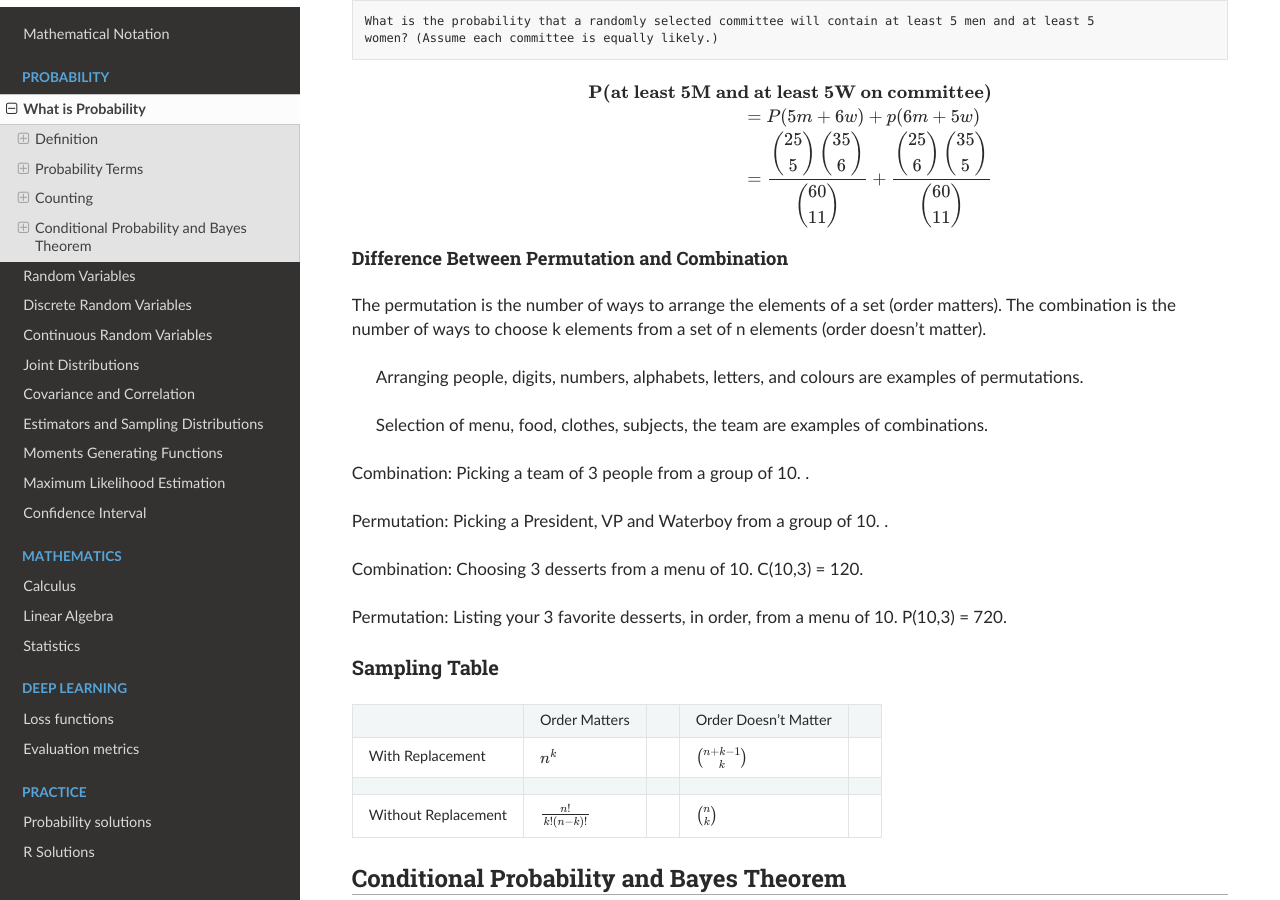
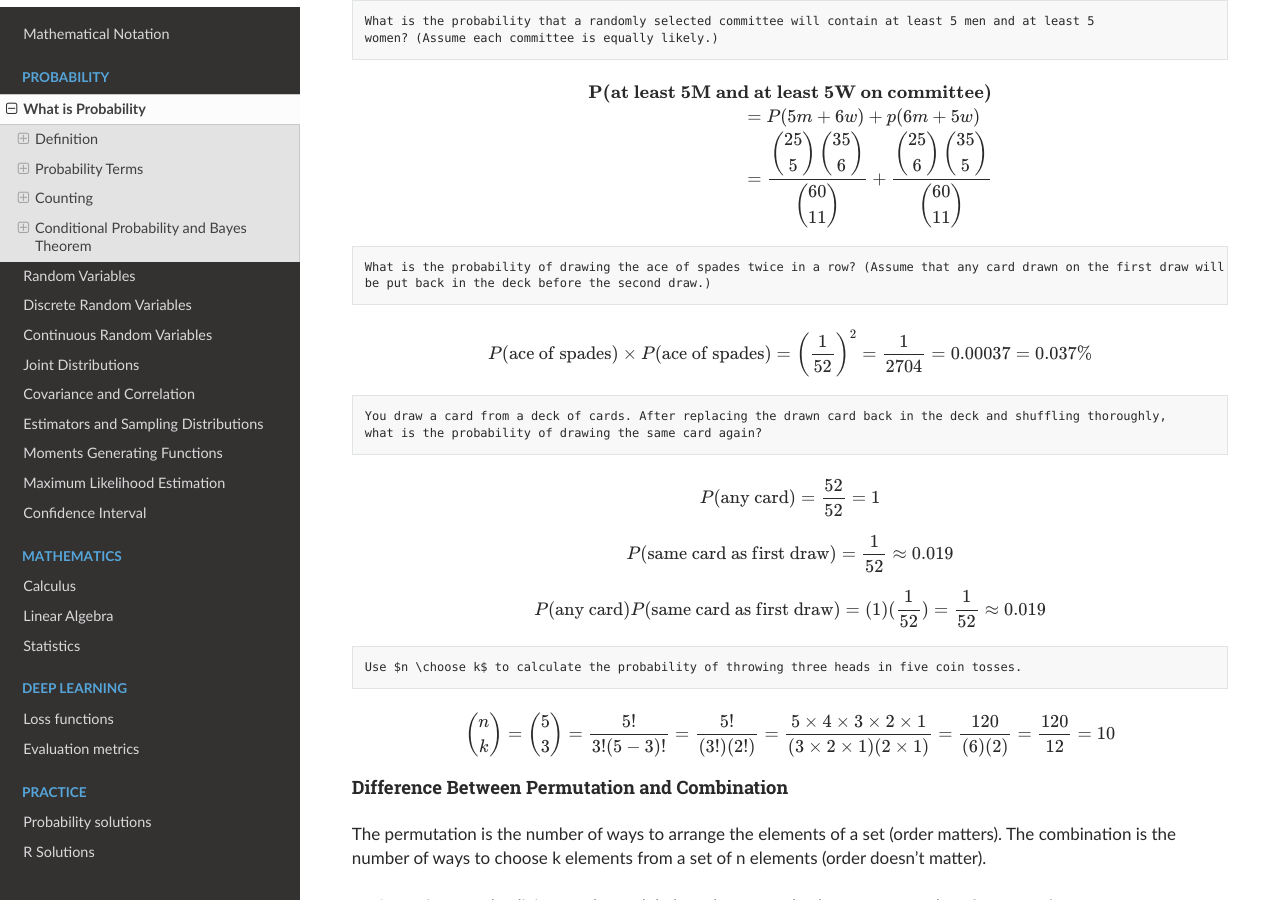
Before and after one commit to akkefa/ml-notes, a Sphinx documentation site: the page built from docs/probability/what_is_probability.md, in a window 1280 px wide and 900 px high, scrolled down 5865 px. Built offline with Sphinx 7.4.7 and the Read the Docs theme 2.0.0, drawn with Linux system fonts in a browser that asks for light colours.

Commit message:
bug fixed.

````diff
--- a/docs/probability/what_is_probability.md
+++ b/docs/probability/what_is_probability.md
@@ -281,6 +281,32 @@ $$
 \end{aligned}
 $$
 
+```
+What is the probability of drawing the ace of spades twice in a row? (Assume that any card drawn on the first draw will
+be put back in the deck before the second draw.)
+```
+$$
+P(\text{ace of spades}) \times P(\text{ace of spades}) = \left(\frac{1}{52}\right)^2 =
+\frac{1}{2704} = 0.00037 = 0.037\%
+$$
+
+```
+You draw a card from a deck of cards. After replacing the drawn card back in the deck and shuffling thoroughly,
+what is the probability of drawing the same card again?
+```
+$$ P(\text{any card}) = \frac{52}{52} = 1 $$
+$$ P(\text{same card as first draw}) = \frac{1}{52} \approx 0.019 $$
+$$ P(\text{any card})P(\text{same card as first draw}) = (1)(\frac{1}{52}) = \frac{1}{52} \approx 0.019$$
+
+```
+Use $n \choose k$ to calculate the probability of throwing three heads in five coin tosses.
+```
+$$
+{n \choose k} = {5 \choose 3} = \frac{5!}{3!(5 - 3)!} = \frac{5!}{(3!)(2!)} = \frac{5 \times 4 \times 3 \times 2
+\times 1}{(3 \times 2 \times 1)(2 \times 1)} = \frac{120}{(6)(2)} = \frac{120}{12} = 10
+$$
+
+
 #### Difference Between Permutation and Combination
 
 The permutation is the number of ways to arrange the elements of a set (order matters).
````
